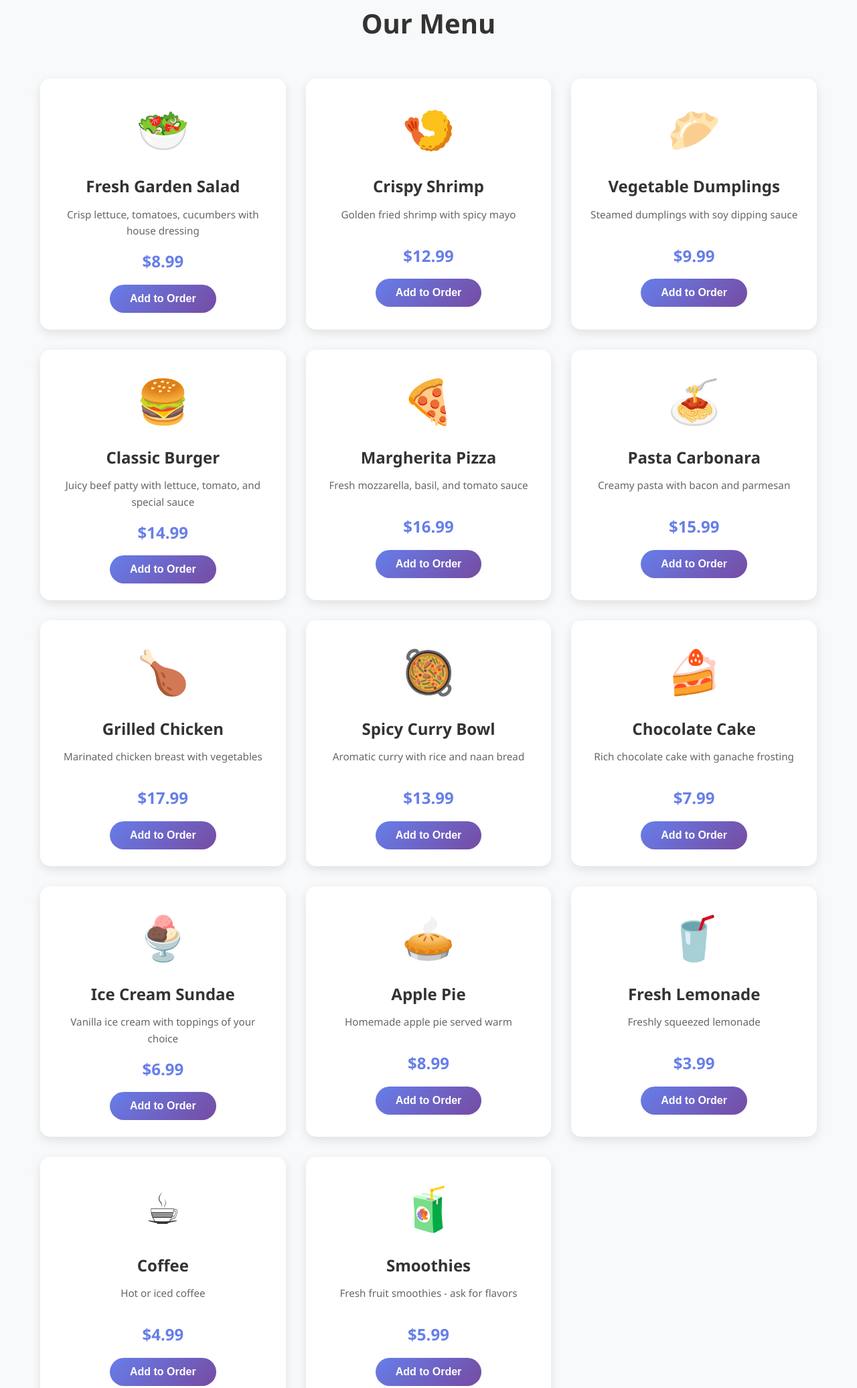
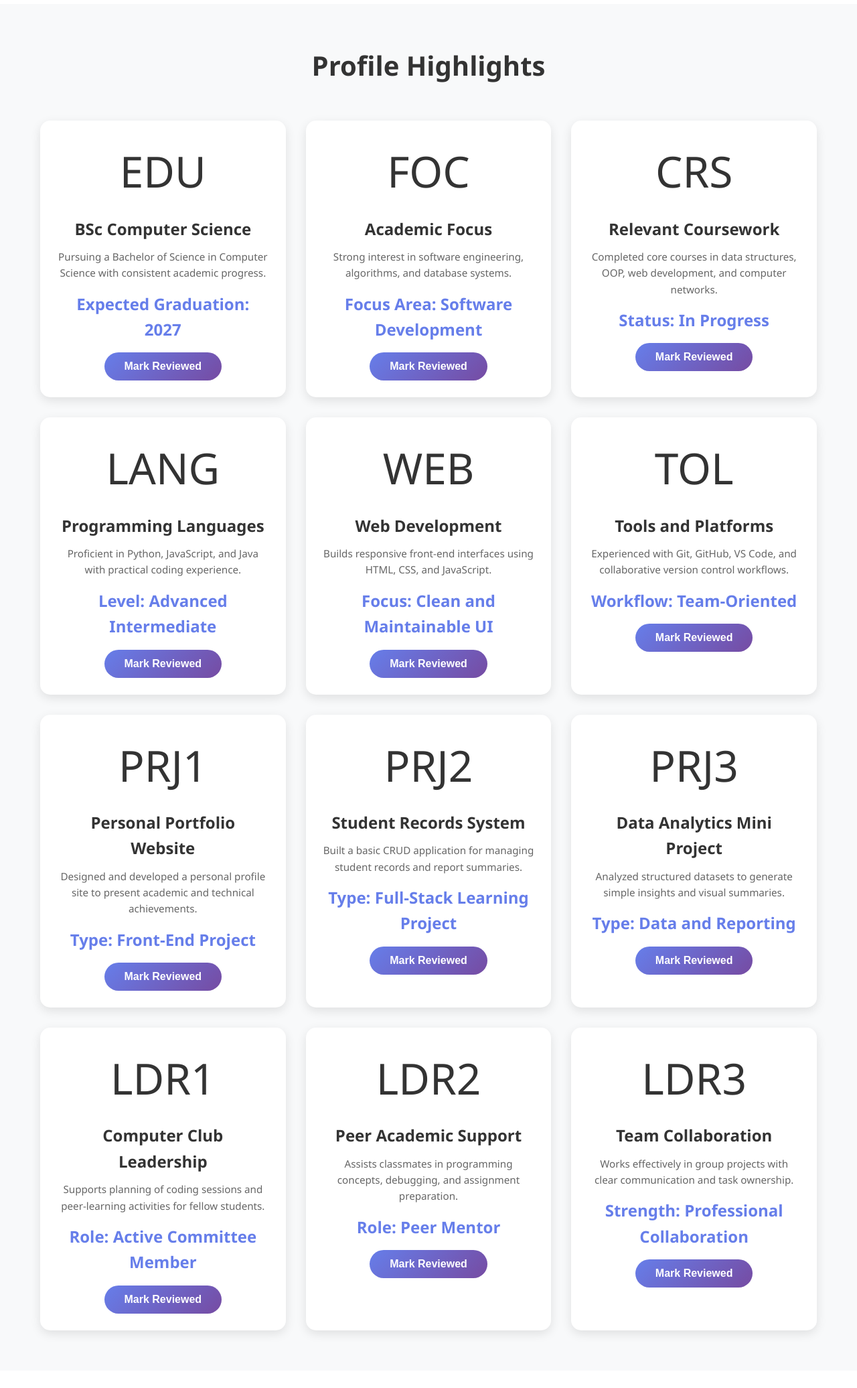
Before and after one commit to miechylisa/foodprojecthtml, a website: page index.html in a window 1280 px wide. Shown: the part 644-2716 px from the top of the page at 67% size. Drawn offline with Linux system fonts and the light colour scheme.

Commit message:
index.html Replaced all food-focused content with a professional profile for Lisa Michelle (Computer Science university student). Kept the same simple layout/sections/classes/IDs so your existing CSS/JS still works. Kept project identity in title as FoodProjectHTML - Lisa Michelle Profile. Updated nav categories to profile sections: Education, Technical Skills, Projects, Leadership. Updated contact/footer/counter wording to professional profile language.

```diff
--- a/index.html
+++ b/index.html
@@ -3,158 +3,143 @@
 <head>
     <meta charset="UTF-8">
     <meta name="viewport" content="width=device-width, initial-scale=1.0">
-    <meta name="description" content="Delicious homemade food menu - Your go-to place for tasty meals">
-    <title>Tasty Bites - Food Menu</title>
+    <meta name="description" content="Professional student profile for Lisa Michelle, a Computer Science university student.">
+    <title>FoodProjectHTML - Lisa Michelle Profile</title>
     <link rel="stylesheet" href="styles.css">
 </head>
 <body>
     <!-- Header Section -->
     <header class="header">
         <div class="container">
-            <h1 class="logo">🍽️ Tasty Bites</h1>
-            <p class="tagline">Delicious Food Made With Love</p>
+            <h1 class="logo">Lisa Michelle</h1>
+            <p class="tagline">University Student Profile | Computer Science</p>
         </div>
     </header>
 
     <!-- Navigation -->
     <nav class="nav">
         <div class="container">
-            <button class="nav-btn active" data-category="all">All Items</button>
-            <button class="nav-btn" data-category="appetizers">Appetizers</button>
-            <button class="nav-btn" data-category="main">Main Course</button>
-            <button class="nav-btn" data-category="desserts">Desserts</button>
-            <button class="nav-btn" data-category="drinks">Drinks</button>
+            <button class="nav-btn active" data-category="all">All</button>
+            <button class="nav-btn" data-category="education">Education</button>
+            <button class="nav-btn" data-category="technical">Technical Skills</button>
+            <button class="nav-btn" data-category="projects">Projects</button>
+            <button class="nav-btn" data-category="leadership">Leadership</button>
         </div>
     </nav>
 
     <!-- About Section -->
     <section class="about">
         <div class="container">
-            <h2>Welcome to Tasty Bites!</h2>
-            <p>We are passionate about serving delicious, homemade food made with the freshest ingredients.
-               Our menu features a variety of dishes that cater to every taste. Order online or visit us today!</p>
+            <h2>Professional Profile</h2>
+            <p>Lisa Michelle is a dedicated Computer Science student at university with a strong academic foundation,
+               practical software development experience, and proven leadership in collaborative projects.
+               She is focused on building reliable digital solutions and growing as a future software engineer.</p>
         </div>
     </section>
 
-    <!-- Menu Section -->
+    <!-- Profile Highlights Section -->
     <section class="menu">
         <div class="container">
-            <h2 class="section-title">Our Menu</h2>
+            <h2 class="section-title">Profile Highlights</h2>
             <div class="menu-grid" id="menuGrid">
-                <!-- Appetizers -->
-                <div class="menu-item" data-category="appetizers">
-                    <div class="menu-item-image">🥗</div>
-                    <h3>Fresh Garden Salad</h3>
-                    <p class="description">Crisp lettuce, tomatoes, cucumbers with house dressing</p>
-                    <p class="price">$8.99</p>
-                    <button class="order-btn">Add to Order</button>
+                <!-- Education -->
+                <div class="menu-item" data-category="education">
+                    <div class="menu-item-image">EDU</div>
+                    <h3>BSc Computer Science</h3>
+                    <p class="description">Pursuing a Bachelor of Science in Computer Science with consistent academic progress.</p>
+                    <p class="price">Expected Graduation: 2027</p>
+                    <button class="order-btn">Mark Reviewed</button>
                 </div>
 
-                <div class="menu-item" data-category="appetizers">
-                    <div class="menu-item-image">🍤</div>
-                    <h3>Crispy Shrimp</h3>
-                    <p class="description">Golden fried shrimp with spicy mayo</p>
-                    <p class="price">$12.99</p>
-                    <button class="order-btn">Add to Order</button>
+                <div class="menu-item" data-category="education">
+                    <div class="menu-item-image">FOC</div>
+                    <h3>Academic Focus</h3>
+                    <p class="description">Strong interest in software engineering, algorithms, and database systems.</p>
+                    <p class="price">Focus Area: Software Development</p>
+                    <button class="order-btn">Mark Reviewed</button>
                 </div>
 
-                <div class="menu-item" data-category="appetizers">
-                    <div class="menu-item-image">🥟</div>
-                    <h3>Vegetable Dumplings</h3>
-                    <p class="description">Steamed dumplings with soy dipping sauce</p>
-                    <p class="price">$9.99</p>
-                    <button class="order-btn">Add to Order</button>
+                <div class="menu-item" data-category="education">
+                    <div class="menu-item-image">CRS</div>
+                    <h3>Relevant Coursework</h3>
+                    <p class="description">Completed core courses in data structures, OOP, web development, and computer networks.</p>
+                    <p class="price">Status: In Progress</p>
+                    <button class="order-btn">Mark Reviewed</button>
                 </div>
 
-                <!-- Main Course -->
-                <div class="menu-item" data-category="main">
-                    <div class="menu-item-image">🍔</div>
-                    <h3>Classic Burger</h3>
-                    <p class="description">Juicy beef patty with lettuce, tomato, and special sauce</p>
-                    <p class="price">$14.99</p>
-                    <button class="order-btn">Add to Order</button>
+                <!-- Technical Skills -->
+                <div class="menu-item" data-category="technical">
+                    <div class="menu-item-image">LANG</div>
+                    <h3>Programming Languages</h3>
+                    <p class="description">Proficient in Python, JavaScript, and Java with practical coding experience.</p>
+                    <p class="price">Level: Advanced Intermediate</p>
+                    <button class="order-btn">Mark Reviewed</button>
                 </div>
 
-                <div class="menu-item" data-category="main">
-                    <div class="menu-item-image">🍕</div>
-                    <h3>Margherita Pizza</h3>
-                    <p class="description">Fresh mozzarella, basil, and tomato sauce</p>
-                    <p class="price">$16.99</p>
-                    <button class="order-btn">Add to Order</button>
+                <div class="menu-item" data-category="technical">
+                    <div class="menu-item-image">WEB</div>
+                    <h3>Web Development</h3>
+                    <p class="description">Builds responsive front-end interfaces using HTML, CSS, and JavaScript.</p>
+                    <p class="price">Focus: Clean and Maintainable UI</p>
+                    <button class="order-btn">Mark Reviewed</button>
                 </div>
 
-                <div class="menu-item" data-category="main">
-                    <div class="menu-item-image">🍝</div>
-                    <h3>Pasta Carbonara</h3>
-                    <p class="description">Creamy pasta with bacon and parmesan</p>
-                    <p class="price">$15.99</p>
-                    <button class="order-btn">Add to Order</button>
+                <div class="menu-item" data-category="technical">
+                    <div class="menu-item-image">TOL</div>
+                    <h3>Tools and Platforms</h3>
+                    <p class="description">Experienced with Git, GitHub, VS Code, and collaborative version control workflows.</p>
+                    <p class="price">Workflow: Team-Oriented</p>
+                    <button class="order-btn">Mark Reviewed</button>
                 </div>
 
-                <div class="menu-item" data-category="main">
-                    <div class="menu-item-image">🍗</div>
-                    <h3>Grilled Chicken</h3>
-                    <p class="description">Marinated chicken breast with vegetables</p>
-                    <p class="price">$17.99</p>
-                    <button class="order-btn">Add to Order</button>
+                <!-- Projects -->
+                <div class="menu-item" data-category="projects">
+                    <div class="menu-item-image">PRJ1</div>
+                    <h3>Personal Portfolio Website</h3>
+                    <p class="description">Designed and developed a personal profile site to present academic and technical achievements.</p>
+                    <p class="price">Type: Front-End Project</p>
+                    <button class="order-btn">Mark Reviewed</button>
                 </div>
 
-                <div class="menu-item" data-category="main">
-                    <div class="menu-item-image">🥘</div>
-                    <h3>Spicy Curry Bowl</h3>
-                    <p class="description">Aromatic curry with rice and naan bread</p>
-                    <p class="price">$13.99</p>
-                    <button class="order-btn">Add to Order</button>
+                <div class="menu-item" data-category="projects">
+                    <div class="menu-item-image">PRJ2</div>
+                    <h3>Student Records System</h3>
+                    <p class="description">Built a basic CRUD application for managing student records and report summaries.</p>
+                    <p class="price">Type: Full-Stack Learning Project</p>
+                    <button class="order-btn">Mark Reviewed</button>
                 </div>
 
-                <!-- Desserts -->
-                <div class="menu-item" data-category="desserts">
-                    <div class="menu-item-image">🍰</div>
-                    <h3>Chocolate Cake</h3>
-                    <p class="description">Rich chocolate cake with ganache frosting</p>
-                    <p class="price">$7.99</p>
-                    <button class="order-btn">Add to Order</button>
+                <div class="menu-item" data-category="projects">
+                    <div class="menu-item-image">PRJ3</div>
+                    <h3>Data Analytics Mini Project</h3>
+                    <p class="description">Analyzed structured datasets to generate simple insights and visual summaries.</p>
+                    <p class="price">Type: Data and Reporting</p>
+                    <button class="order-btn">Mark Reviewed</button>
                 </div>
 
-                <div class="menu-item" data-category="desserts">
-                    <div class="menu-item-image">🍨</div>
-                    <h3>Ice Cream Sundae</h3>
-                    <p class="description">Vanilla ice cream with toppings of your choice</p>
-                    <p class="price">$6.99</p>
-                    <button class="order-btn">Add to Order</button>
+                <!-- Leadership -->
+                <div class="menu-item" data-category="leadership">
+                    <div class="menu-item-image">LDR1</div>
+                    <h3>Computer Club Leadership</h3>
+                    <p class="description">Supports planning of coding sessions and peer-learning activities for fellow students.</p>
+                    <p class="price">Role: Active Committee Member</p>
+                    <button class="order-btn">Mark Reviewed</button>
                 </div>
 
-                <div class="menu-item" data-category="desserts">
-                    <div class="menu-item-image">🥧</div>
-                    <h3>Apple Pie</h3>
-                    <p class="description">Homemade apple pie served warm</p>
-                    <p class="price">$8.99</p>
-                    <button class="order-btn">Add to Order</button>
+                <div class="menu-item" data-category="leadership">
+                    <div class="menu-item-image">LDR2</div>
+                    <h3>Peer Academic Support</h3>
+                    <p class="description">Assists classmates in programming concepts, debugging, and assignment preparation.</p>
+                    <p class="price">Role: Peer Mentor</p>
+                    <button class="order-btn">Mark Reviewed</button>
                 </div>
 
-                <!-- Drinks -->
-                <div class="menu-item" data-category="drinks">
-                    <div class="menu-item-image">🥤</div>
-                    <h3>Fresh Lemonade</h3>
-                    <p class="description">Freshly squeezed lemonade</p>
-                    <p class="price">$3.99</p>
-                    <button class="order-btn">Add to Order</button>
-                </div>
-
-                <div class="menu-item" data-category="drinks">
-                    <div class="menu-item-image">☕</div>
-                    <h3>Coffee</h3>
-                    <p class="description">Hot or iced coffee</p>
-                    <p class="price">$4.99</p>
-                    <button class="order-btn">Add to Order</button>
-                </div>
-
-                <div class="menu-item" data-category="drinks">
-                    <div class="menu-item-image">🧃</div>
-                    <h3>Smoothies</h3>
-                    <p class="description">Fresh fruit smoothies - ask for flavors</p>
-                    <p class="price">$5.99</p>
-                    <button class="order-btn">Add to Order</button>
+                <div class="menu-item" data-category="leadership">
+                    <div class="menu-item-image">LDR3</div>
+                    <h3>Team Collaboration</h3>
+                    <p class="description">Works effectively in group projects with clear communication and task ownership.</p>
+                    <p class="price">Strength: Professional Collaboration</p>
+                    <button class="order-btn">Mark Reviewed</button>
                 </div>
             </div>
         </div>
@@ -163,19 +148,19 @@
     <!-- Contact Section -->
     <section class="contact">
         <div class="container">
-            <h2>Contact Us</h2>
+            <h2>Contact Information</h2>
             <div class="contact-info">
                 <div class="contact-item">
-                    <h3>📍 Location</h3>
-                    <p>Tassia Kwandege, Nairobi</p>
+                    <h3>Email</h3>
+                    <p>lisa.michelle.student@example.com</p>
                 </div>
                 <div class="contact-item">
-                    <h3>📞 Phone</h3>
-                    <p>(254)707711025 </p>
+                    <h3>Phone</h3>
+                    <p>+1 (555) 123-4567</p>
                 </div>
                 <div class="contact-item">
-                    <h3>⏰ Hours</h3>
-                    <p>Mon-Sun: 10:00 AM - 10:00 PM</p>
+                    <h3>Location</h3>
+                    <p>University Campus, Computer Science Department</p>
                 </div>
             </div>
         </div>
@@ -184,13 +169,13 @@
     <!-- Footer -->
     <footer class="footer">
         <div class="container">
-            <p>&copy; 2026 Tasty Bites. Made with ❤️ for food lovers.</p>
+            <p>&copy; 2026 Lisa Michelle. Professional Student Profile.</p>
         </div>
     </footer>
 
-    <!-- Order Counter (sticky) -->
+    <!-- Profile Counter (sticky) -->
     <div class="order-counter" id="orderCounter">
-        <span id="orderCount">0</span> items selected
+        <span id="orderCount">0</span> highlights reviewed
     </div>
 
     <script src="script.js"></script>
```
Also changed, not shown: script.js (+5 -5 lines).
